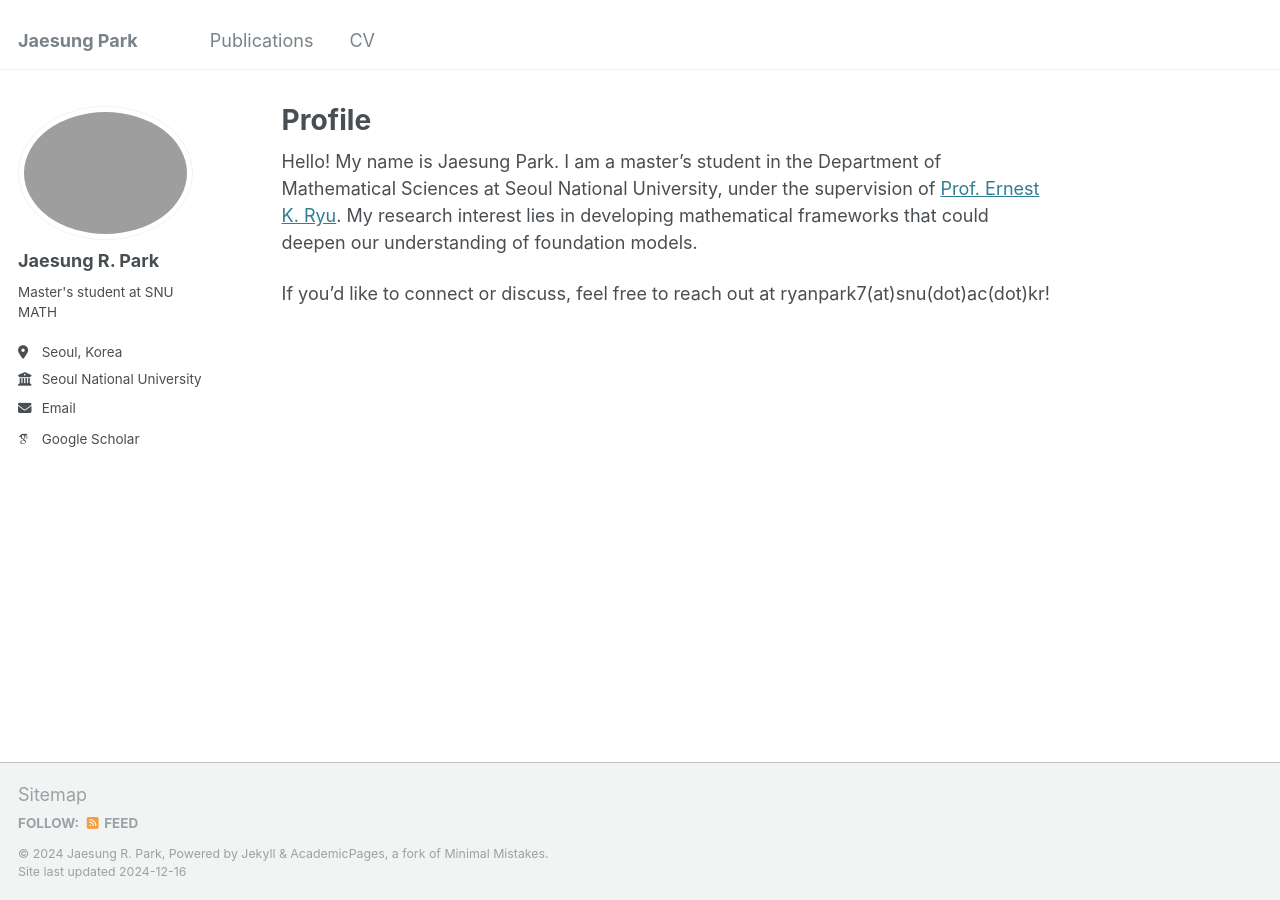
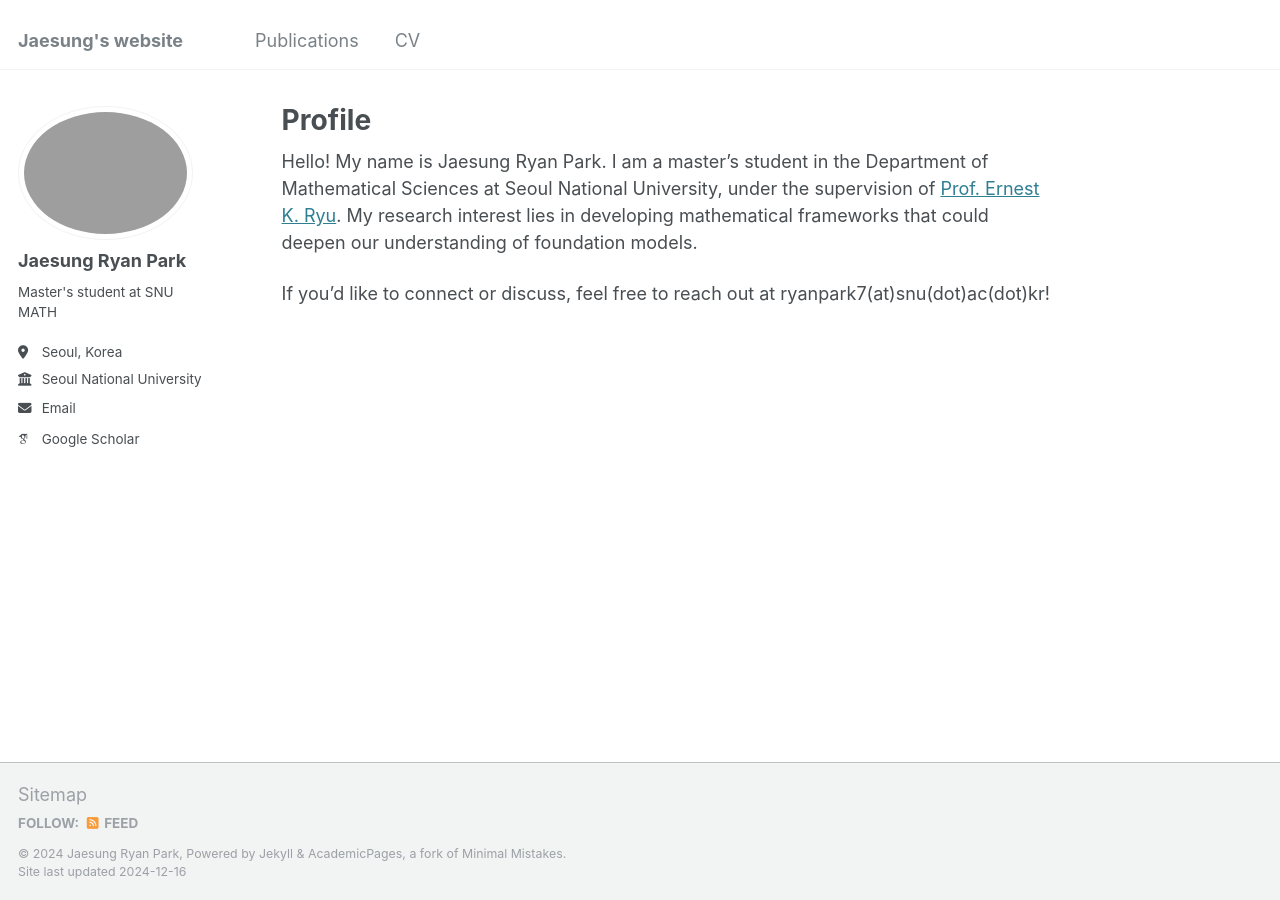
Before and after one commit to jaesungrpark/jaesungrpark.github.io, a Jekyll site: the page built from _pages/about.md, in a window 1280 px wide. Built offline with Jekyll 4.4.1, drawn with Linux system fonts in a browser that asks for light colours; some web fonts are replaced.

Commit message:
name change

```diff
--- a/_config.yml
+++ b/_config.yml
@@ -8,9 +8,9 @@
 
 # Basic Site Settings
 locale                   : "en-US"
-title                    : "Jaesung Park"
+title                    : "Jaesung's website"
 title_separator          : "-"
-name                     : &name "Jaesung R. Park"
+name                     : &name "Jaesung Ryan Park"
 description              : &description "Master's student at SNU MATH"
 url                      : https://jaesungrpark.github.io # the base hostname & protocol for your site e.g. "https://[your GitHub username].github.io"
 baseurl                  : "" # the subpath of your site, e.g. "/blog"
@@ -22,7 +22,7 @@ repository               : "jaesungrpark/jaesungrpark.github.io"
 author:
   # Biographic information
   avatar           : "profile_.png"
-  name             : "Jaesung R. Park"
+  name             : "Jaesung Ryan Park"
   pronouns         : # example: "she/her"
   bio              : "Master's student at SNU MATH"
   location         : "Seoul, Korea"
--- a/_pages/about.md
+++ b/_pages/about.md
@@ -7,7 +7,7 @@ redirect_from:
   - /about.html
 ---
 
-Hello! My name is Jaesung Park. I am a master's student in the Department of Mathematical Sciences at Seoul National University, under the supervision of [Prof. Ernest K. Ryu](https://ernestryu.com). My research interest lies in developing mathematical frameworks that could deepen our understanding of foundation models.
+Hello! My name is Jaesung Ryan Park. I am a master's student in the Department of Mathematical Sciences at Seoul National University, under the supervision of [Prof. Ernest K. Ryu](https://ernestryu.com). My research interest lies in developing mathematical frameworks that could deepen our understanding of foundation models.
 
 If you'd like to connect or discuss, feel free to reach out at ryanpark7(at)snu(dot)ac(dot)kr!
 
```
